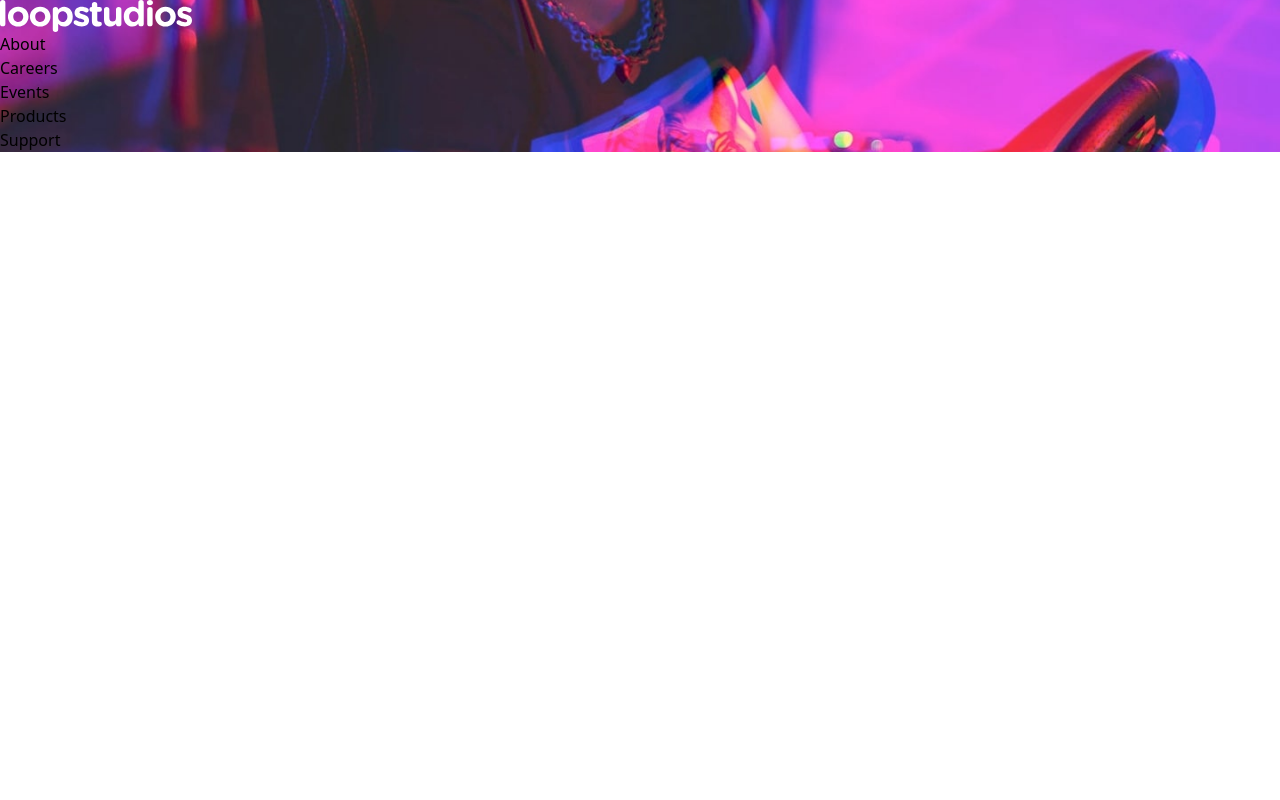
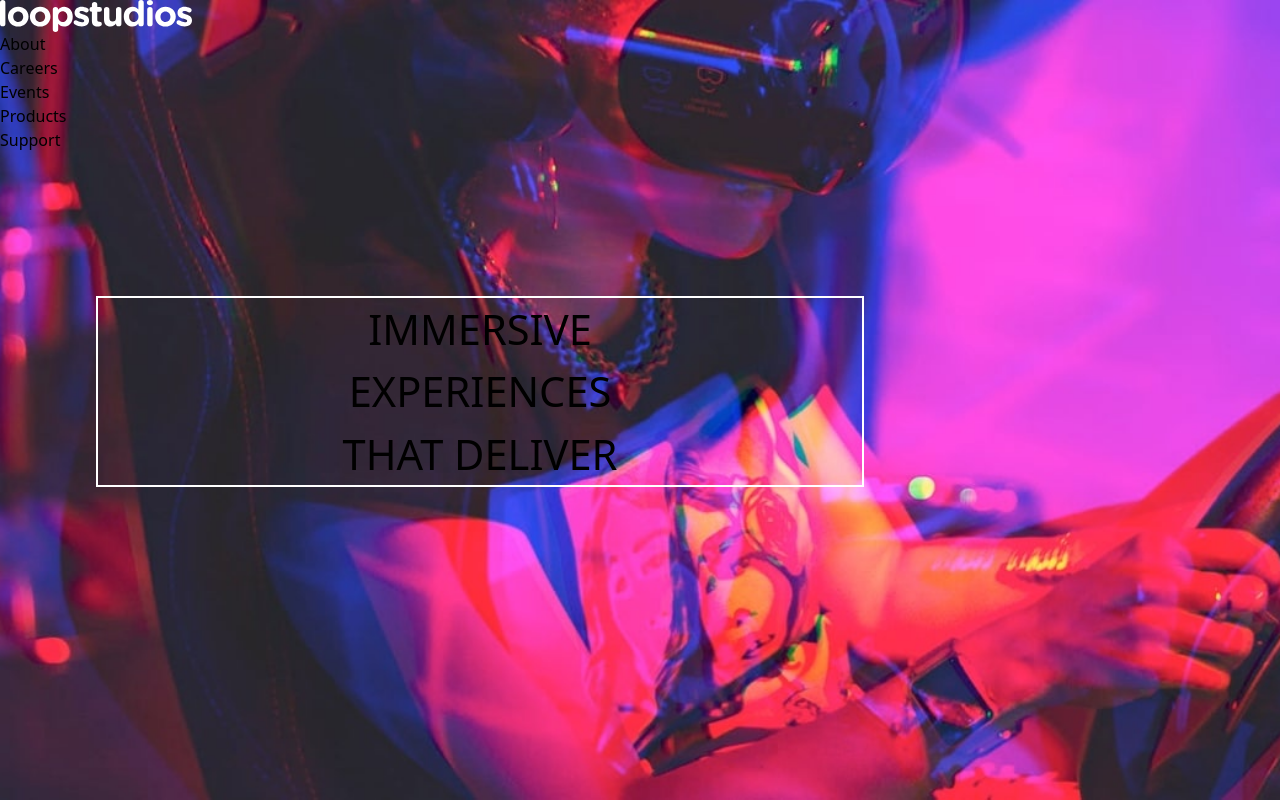
Before and after one commit to noklash/vite-7, a React (Vite) app in the folder my-project/: page / in a window 1280 px wide. Built offline with nearby package versions, Linux system fonts and the light colour scheme.

Commit message:
added the hero text

```diff
--- /dev/null
+++ b/my-project/src/Hero.jsx
@@ -0,0 +1,22 @@
+import React from "react";
+
+export default function Hero(props){
+    // const scWidth = props.screen > 470 ? "w-60 h-48 mt-8" : "w-90 h-48 mt-8"
+    // console.log(scWidth)
+
+    return (
+        <div>
+            <div className="mt-10 hero--text" id="bd">
+                <div className="txt text-start text-white ml-0">
+
+                    <span> IMMERSIVE</span>
+                    <span>EXPERIENCES</span>
+                    <span>THAT DELIVER</span>
+
+
+                </div>
+
+            </div>
+        </div>
+    )
+}
--- a/my-project/src/Landing.jsx
+++ b/my-project/src/Landing.jsx
@@ -2,6 +2,7 @@ import React from "react";
 import  Logo from "./images/logo.svg";
 import Hamburger from "./images/icon-hamburger.svg"
 import CloseSvg from "./images/icon-close.svg"
+import Hero from "./Hero";
 
 export default function Landing(){
     const screenWidth = window.innerWidth
@@ -43,17 +44,17 @@ export default function Landing(){
         </div>
 
             {screen > 470 && <ul className="text-white flex p-4 mx-1">
-                <li className="mx-1">About</li>
-                <li className="mx-1">Careers</li>
-                <li className="mx-1">Events</li>
-                <li className="mx-1">Products</li>
-                <li className="mx-1">Support</li>
+                <li className="mx-2">About</li>
+                <li className="mx-2">Careers</li>
+                <li className="mx-2">Events</li>
+                <li className="mx-2">Products</li>
+                <li className="mx-2">Support</li>
             </ul>}
 
             </div>
 
 
-
+            <Hero screen={screen}/>
 
         </div>
     )
--- a/my-project/src/index.css
+++ b/my-project/src/index.css
@@ -2,12 +2,18 @@
 @tailwind components;
 @tailwind utilities;
 
+
+ html{
+    margin: 0;
+    padding: 0;
+    box-sizing: border-box;
+ }
 .landing-body{
 background-image: url(./images/mobile/image-hero.jpg);
 background-repeat: no-repeat;
 background-position: center;
 background-size: cover;
-height: 100%;
+height: 100vh;
 }
 
 @media(min-width: 470px){
@@ -53,3 +59,39 @@ height: 100%;
 .a-block{
     margin-top: 2.5rem;
 }
+
+
+.hero--text{
+    border: 2px solid white;
+    height: auto;
+    width: auto;
+    margin-left: 1.2rem;
+    margin-right: 1.2rem;
+    margin-top: 9rem;
+}
+
+.txt > span{
+    font-size: 2.3rem;
+    font-weight: 400;
+    margin: .2rem;
+    display: block;
+
+}
+@media(min-width:470px){
+    .hero--text{
+        border: 2px solid white;
+        height: auto;
+        max-width: 60%;
+        margin-left: 6rem;
+    }
+
+    .txt > span {
+        font-size: 2.6rem;
+        font-weight: 400;
+        /* letter-spacing: 3px; */
+        margin: 0;
+        text-align: center;
+        display: block;
+
+    }
+}
```
